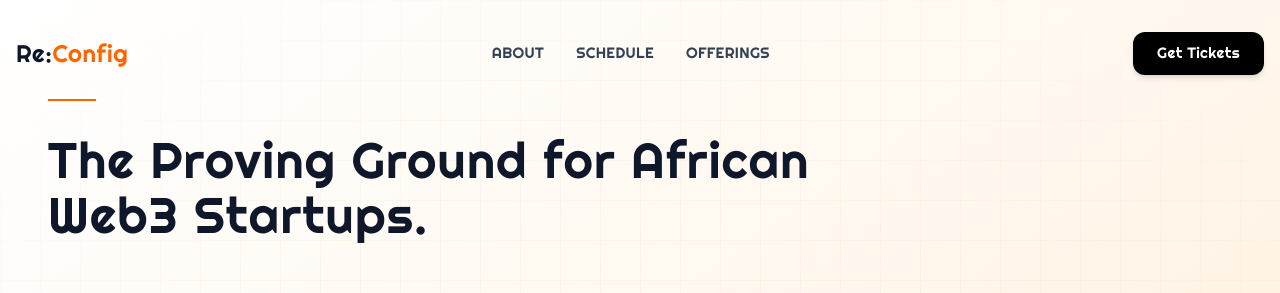
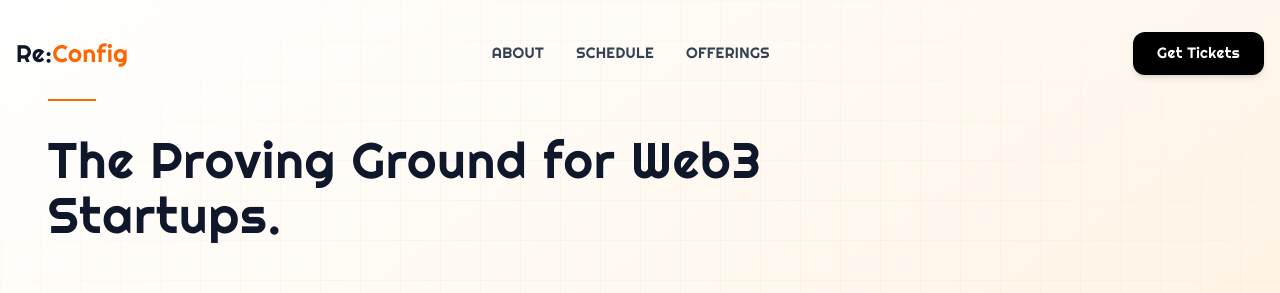
Before and after one commit to Let-s-build-DAO/web3phc, a React (Vite) app: page /reconfig in a window 1280 px wide. Shown: the top 293 px of the page. Built offline with nearby package versions, Linux system fonts and the light colour scheme; a web font is replaced by a local one.

Commit message:
fix: remove 'African' from ReConfig hero subheadline

```diff
--- a/src/pages/ReConfig.jsx
+++ b/src/pages/ReConfig.jsx
@@ -118,7 +118,7 @@ const ReConfig = () => {
                     {/* Top Row: Dash and Headline */}
                     <div className="w-12 h-[2px] bg-brand-primary mb-8" />
                     <h1 className="text-5xl sm:text-6xl md:text-[50px] font-['Righteous'] font-normal text-slate-900 leading-[1.1] mb-12 md:mb-16 max-w-4xl tracking-wide">
-                        The Proving Ground for African Web3 Startups.
+                        The Proving Ground for Web3 Startups.
                     </h1>
 
                     {/* Bottom Row: Text/Button (Left) & Images (Right) */}
```
